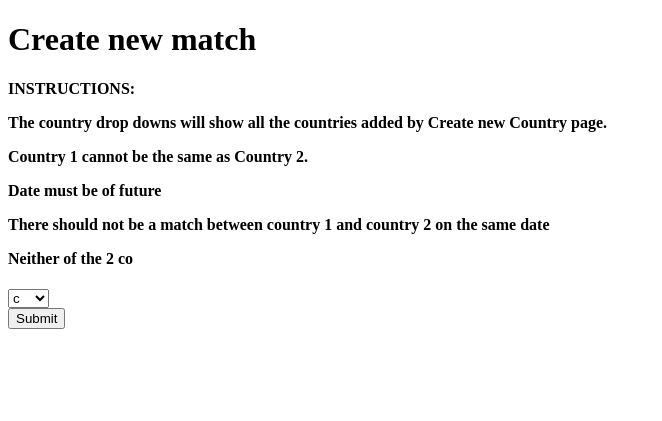
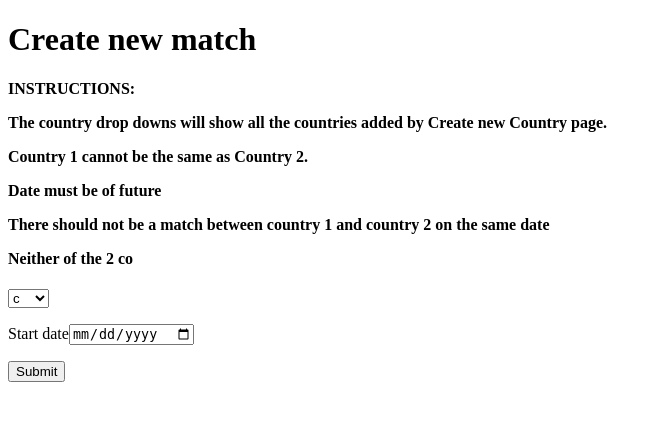
Before and after one commit to amirsaleem1990/Fantasy_cricket_app_Django, a Django app: a page that uses Fantasy_cricket/super_user/templates/Create_matches.html in a window 1280 px wide. Shown: the top 421 px of the page, without its empty margins (0-662 px from the left). Run offline with Django 3.2, Linux system fonts and the light colour scheme; data comes from the database, SQL or seed files in the repository.

Commit message:
added calender

```diff
--- a/Fantasy_cricket/super_user/templates/Create_matches.html
+++ b/Fantasy_cricket/super_user/templates/Create_matches.html
@@ -26,7 +26,11 @@
 
 			<br>
 
+		    <p>Start date<input type="date" id="start" name="trip-start" value={{ date }} min={{ date }}></p>
+
+
 		<input type="submit" value="Submit">
 		</form>
+
 	</body>
 </html>
```
